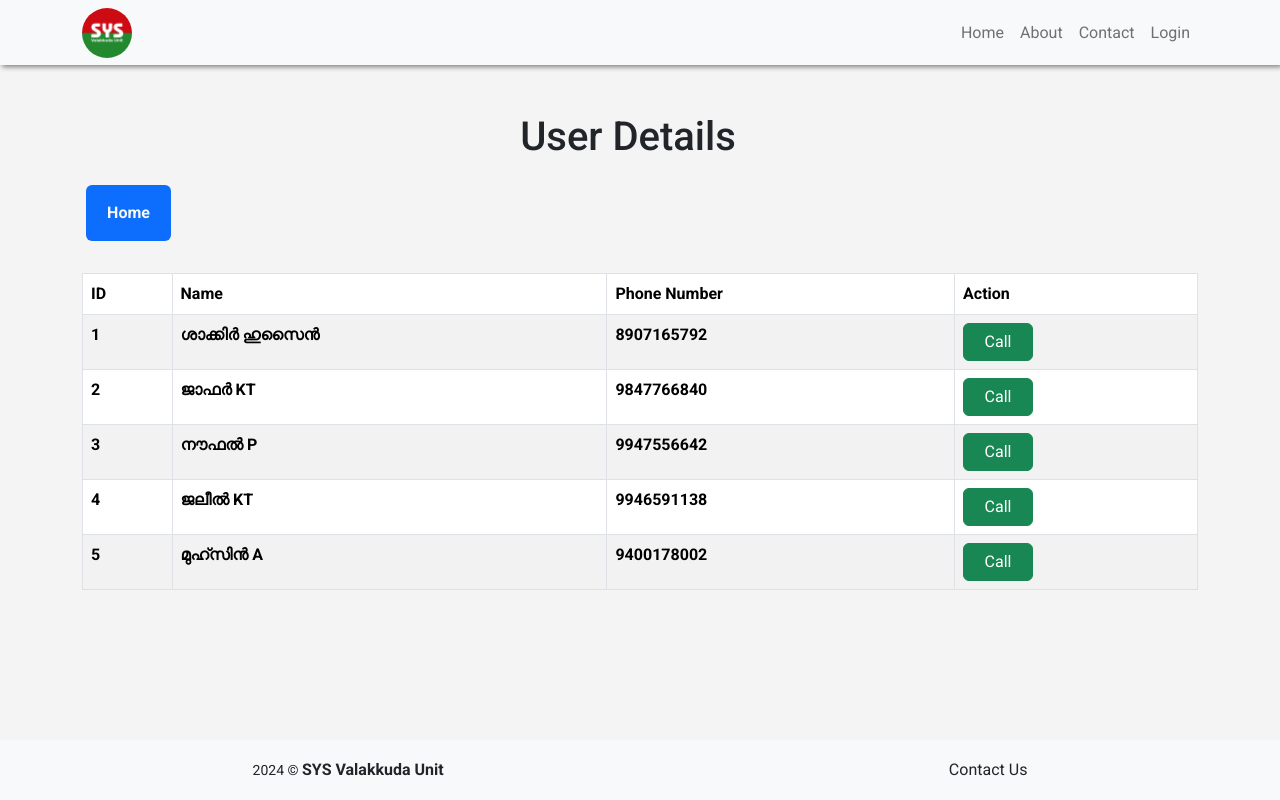
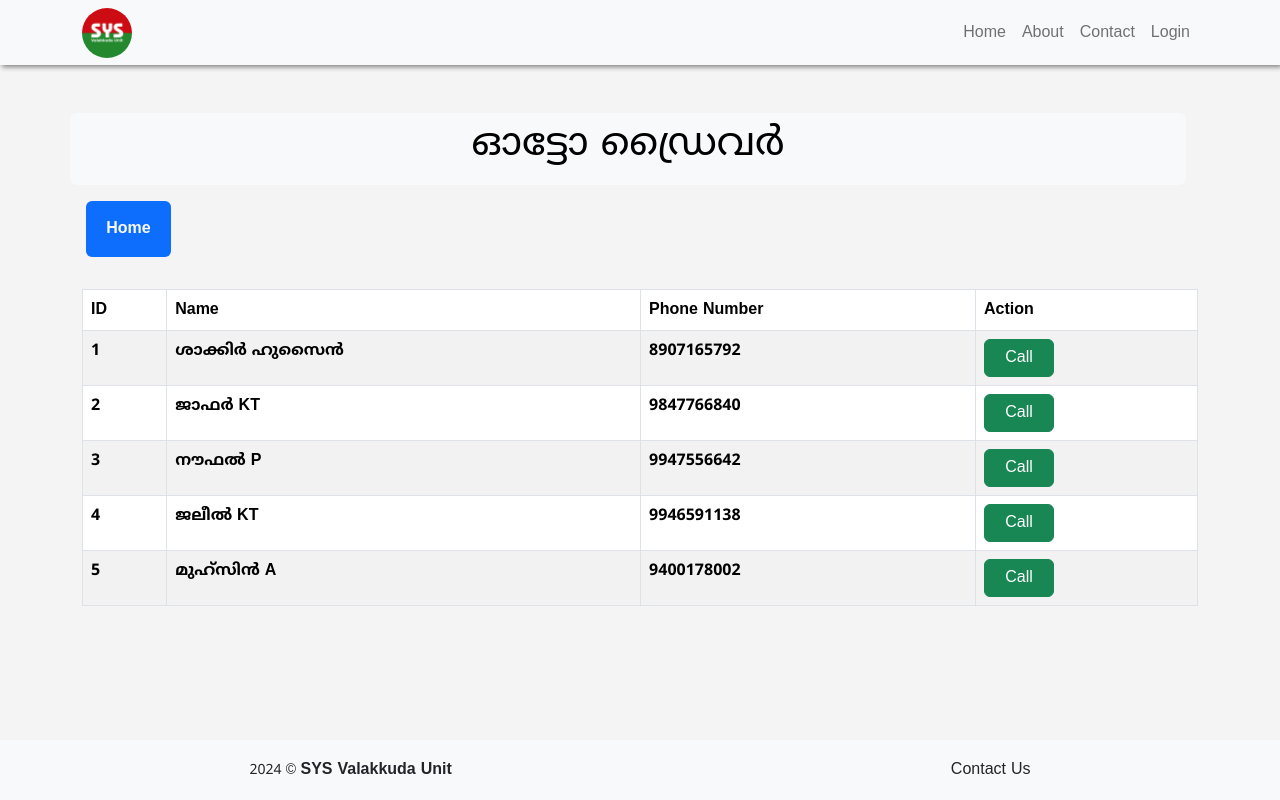
Before and after one commit to muhammed-kutty/sys-vkd-frontend, a React (Vite) app: page /user-details/1 in a window 1280 px wide. Built offline with nearby package versions, Linux system fonts and the light colour scheme.

Commit message:
last commit 8 /11 /2024

```diff
--- a/index.html
+++ b/index.html
@@ -6,7 +6,6 @@
     <meta name="viewport" content="width=device-width, initial-scale=1.0" />
     <link href="https://cdn.jsdelivr.net/npm/bootstrap@5.0.2/dist/css/bootstrap.min.css" rel="stylesheet" integrity="sha384-EVSTQN3/azprG1Anm3QDgpJLIm9Nao0Yz1ztcQTwFspd3yD65VohhpuuCOmLASjC" crossorigin="anonymous">
     <!-- Bootstrap CSS -->
-<link href="https://stackpath.bootstrapcdn.com/bootstrap/5.3.0/css/bootstrap.min.css" rel="stylesheet">
 
 <!-- Bootstrap Bundle with Popper -->
 
--- a/src/Constents/Card.jsx
+++ b/src/Constents/Card.jsx
@@ -9,7 +9,7 @@ const Card = ({ data }) => {
     <Container>
       <Row className="g-4">
         {data?.map((item) => (
-          <Col key={item.categorieID} md={6} lg={3}>
+          <Col key={item.id} md={6} lg={3}>
             <Link to={`/user-details/${item.id}`} style={{ textDecoration: 'none' }}>
               <BootstrapCard className="text-center h-100 d-flex align-items-center">
                 <BootstrapCard.Img
--- a/src/Constents/data/data.json
+++ b/src/Constents/data/data.json
@@ -12,7 +12,6 @@
       { "id": 13, "name": "അലൂമിനിയം ഫാബ്രിക്കേഷൻ","img":"../../../images/alumnium.png" },
       { "id": 14, "name": "ഗുഡ്സ് ഓട്ടോ" ,"img":"../../../images/Ghudsauto.webp"},
       { "id": 15, "name": "തെങ്ങ് കയറ്റം","img":"../../../images/coconut.webp" },
-      { "id": 17, "name": "ഖിദ്മ സെന്റർ" },
       { "id": 18, "name": "കർഷകർ" ,"img":"../../../images/Farmers.jpg" },
       { "id": 19, "name": "ഡോക്ടർസ്","img":"../../../images/Docters.png"  },
       { "id": 20, "name": "അധ്യാപകർ" ,"img":"../../../images/teachers.jpg"  },
--- a/src/index.css
+++ b/src/index.css
@@ -1,10 +1,13 @@
 @import url('https://fonts.googleapis.com/css2?family=Poppins:ital,wght@0,100;0,200;0,300;0,400;0,500;0,600;0,700;0,800;0,900;1,100;1,200;1,300;1,400;1,500;1,600;1,700;1,800;1,900&family=Roboto:ital,wght@0,100;0,300;0,400;0,500;0,700;0,900;1,100;1,300;1,400;1,500;1,700;1,900&display=swap');
+
+@import url('https://fonts.googleapis.com/css2?family=Noto+Sans+Malayalam:wght@100..900&family=Poppins:ital,wght@0,100;0,200;0,300;0,400;0,500;0,600;0,700;0,800;0,900;1,100;1,200;1,300;1,400;1,500;1,600;1,700;1,800;1,900&family=Roboto:ital,wght@0,100;0,300;0,400;0,500;0,700;0,900;1,100;1,300;1,400;1,500;1,700;1,900&display=swap');
 
 *{
   padding: 0;
   margin: 0;
   box-sizing: border-box;
   font-family: "Roboto", sans-serif;
+  font-family: "Noto Sans Malayalam", sans-serif;
 }
 
 body{
--- a/src/pages/UserDetails.jsx
+++ b/src/pages/UserDetails.jsx
@@ -19,6 +19,7 @@ const UserDetails = () => {
   const [data, setdata] = useState([]);
   const [typeofForm, settypeofForm] = useState("add");
   const [loading, setloading] = useState(false)
+  const [category, setcategory] = useState({})
 
   const [formData, setformData] = useState({});
 
@@ -48,6 +49,9 @@ const UserDetails = () => {
     try {
       const data = jsonData?.users?.filter((item)=>item.category_id == id )
         setdata(data);
+        const item = jsonData?.categories?.find(item =>item.id == id)
+        console.log("jadkbvvvvvvvvvvvvvvv",item)
+        setcategory(item)
     } catch (error) {
           toast.error(error?.response?.data?.message || error.message, {
             autoClose: 3000,
@@ -60,7 +64,6 @@ const UserDetails = () => {
   };
 
   useEffect(() => {
-    console.log("in efeetttttttttttt",id)
     fettch_data();
   }, []);
 
@@ -180,7 +183,6 @@ fettch_data()
     setFormShown(true);
   };
 
-console.log("formdataaaaaaaaaaaaaaaaaaaaaaaa",formData)
   const handleCall = (phoneNumber) => {
     // Redirect to dialer on mobile devices
     if (isMobile()) {
@@ -220,8 +222,8 @@ console.log("formdataaaaaaaaaaaaaaaaaaaaaaaa",formData)
         />
       )}
       <div className="row">
-        <div className="col-12 text-center mt-5 mb-3">
-          <h1>User Details</h1>
+        <div className="col-12 text-center text-bg-light p-2 rounded fw-bolder mt-5 mb-3">
+          <h1>{category.name}</h1>
         </div>
       </div>
       {isAuth && (
```
